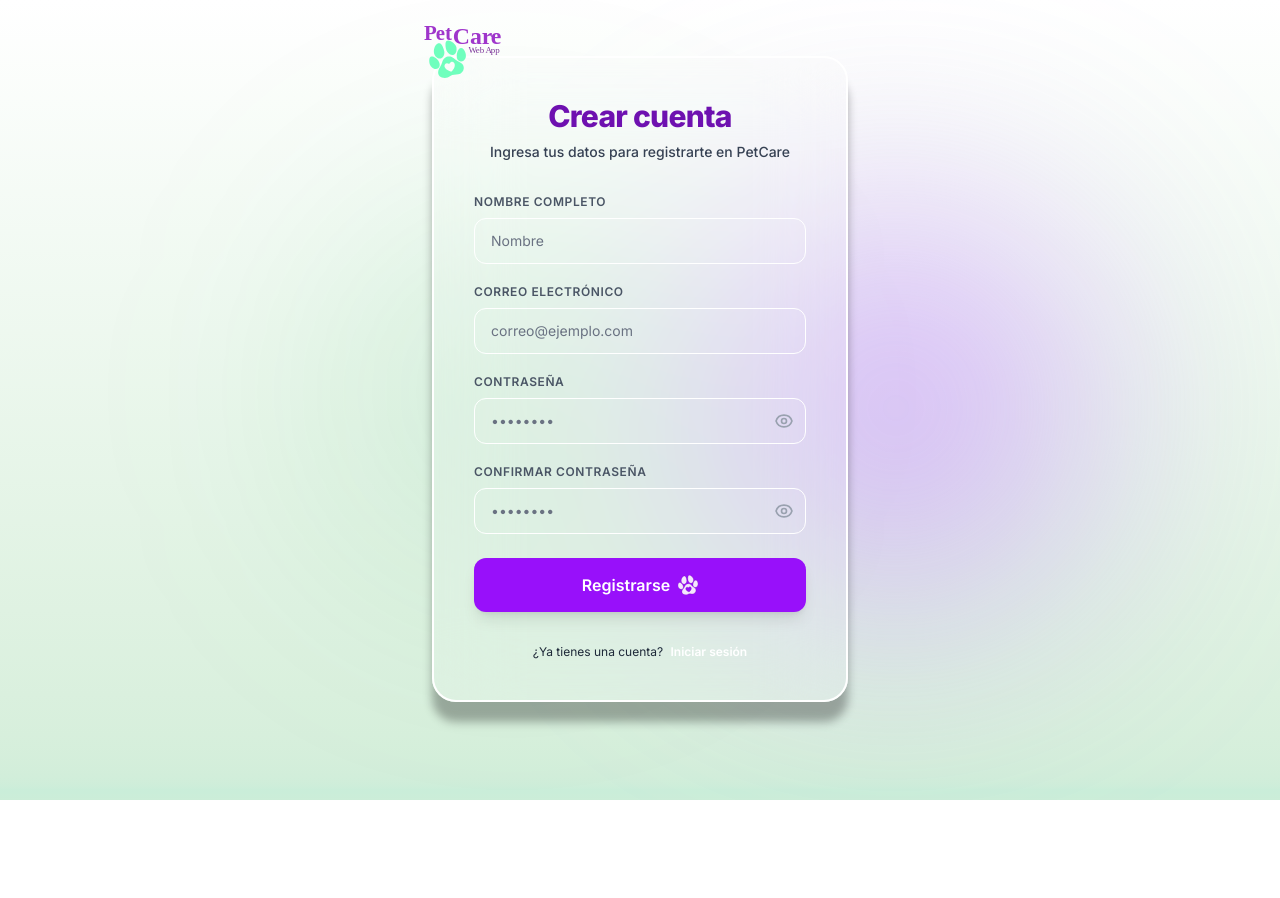
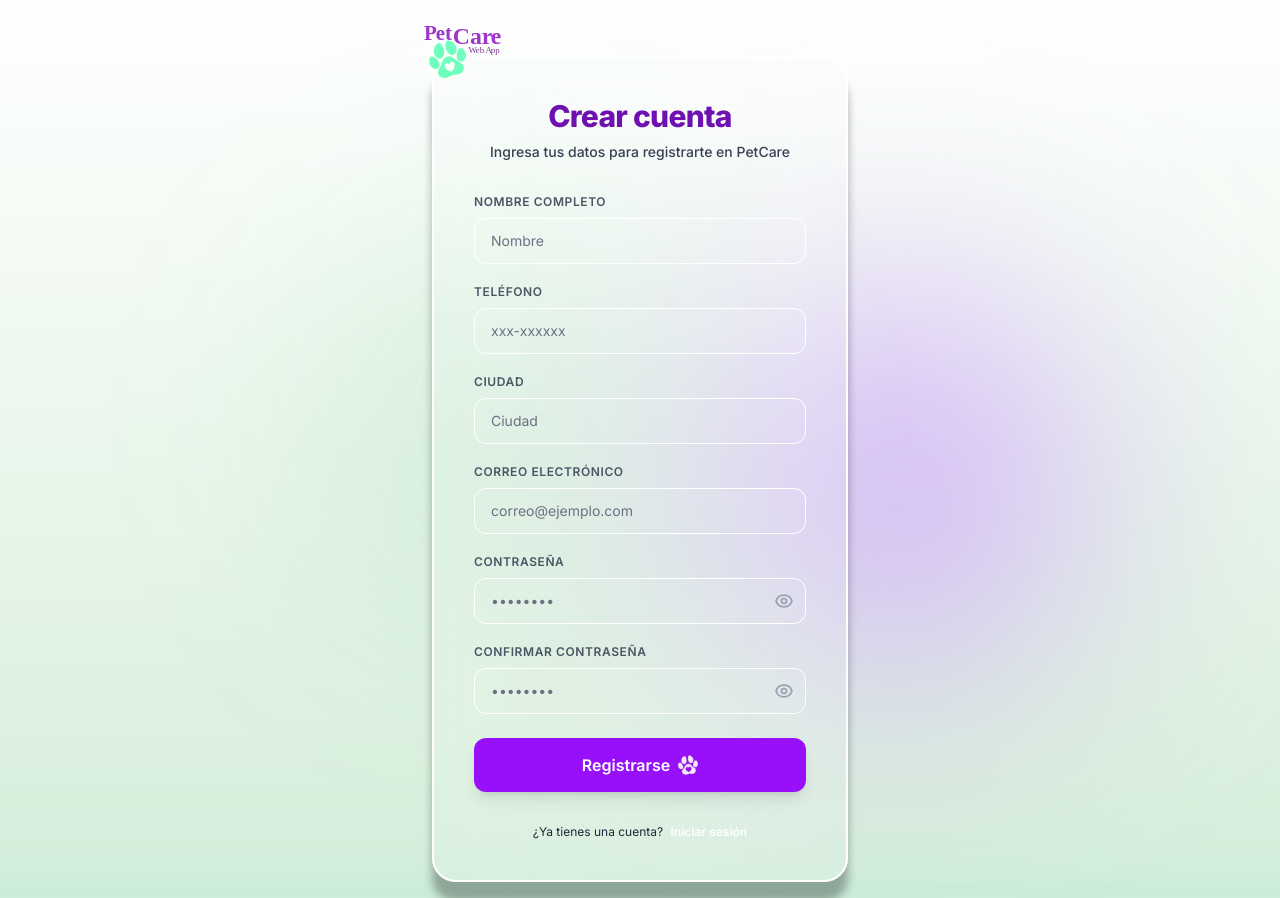
Before and after one commit to lainneker-kairos/pet_care136, a Next.js app in the folder frontend/: page /auth/register in a window 1280 px wide. Before the commit the page ends 800 px from the top, so only its background shows below. Built offline with nearby package versions, Linux system fonts and the light colour scheme.

Commit message:
creando endpoint resgister

```diff
--- a/frontend/src/Services/api.js
+++ b/frontend/src/Services/api.js
@@ -1,4 +1,15 @@
 const API_URL = "http://127.0.0.1:5000/api"
+
+
+//-- Registro --//
+export const registerUser = async (data) => {
+    const result = await fetch(`${API_URL}/register`, {
+        method: 'POST',
+        headers: {"Content-Type": "application/json"},
+        body: JSON.stringify(data),
+    })
+    return await result.json()
+}
 
 //-- Auth ---- //
 export const loginUser = async (data) => {
--- a/frontend/src/app/auth/register/page.jsx
+++ b/frontend/src/app/auth/register/page.jsx
@@ -7,6 +7,8 @@ export default function Register() {
   const [isLoading, setIsLoading] = useState(false);
   const [formData, setFormData] = useState({
     username: "",
+    phone: "",
+    city: "",
     email: "",
     password: "",
     confirmPassword: "",
@@ -137,6 +139,50 @@ export default function Register() {
               />
               {errors.username && (
                 <p className="text-red-400 text-xs mt-1.5 ml-1 font-medium">{errors.username}</p>
+              )}
+            </div>
+
+            {/* Campo: Telefono */}
+            <div>
+              <label className="block text-gray-600 text-xs font-semibold uppercase tracking-wider mb-2">
+                Teléfono
+              </label>
+              <input
+                type="text"
+                name="username"
+                value={formData.phone}
+                onChange={handleChange}
+                disabled={isLoading}
+                placeholder="xxx-xxxxxx"
+                className={`w-full px-4 py-3 rounded-xl bg-white/[0.03] text-black placeholder-gray-500 text-sm focus:outline-none focus:ring-2 transition-all duration-200 disabled:opacity-50 ${errors.username
+                    ? "border border-red-500/50 focus:ring-red-500/30 focus:border-red-500/90"
+                    : "border border-white focus:ring-green-500/70 focus:border-green-500/70"
+                  }`}
+              />
+              {errors.username && (
+                <p className="text-red-400 text-xs mt-1.5 ml-1 font-medium">{errors.phone}</p>
+              )}
+            </div>
+
+            {/* Campo: Ciudad */}
+            <div>
+              <label className="block text-gray-600 text-xs font-semibold uppercase tracking-wider mb-2">
+                Ciudad
+              </label>
+              <input
+                type="text"
+                name="username"
+                value={formData.city}
+                onChange={handleChange}
+                disabled={isLoading}
+                placeholder="Ciudad"
+                className={`w-full px-4 py-3 rounded-xl bg-white/[0.03] text-black placeholder-gray-500 text-sm focus:outline-none focus:ring-2 transition-all duration-200 disabled:opacity-50 ${errors.username
+                    ? "border border-red-500/50 focus:ring-red-500/30 focus:border-red-500/90"
+                    : "border border-white focus:ring-green-500/70 focus:border-green-500/70"
+                  }`}
+              />
+              {errors.username && (
+                <p className="text-red-400 text-xs mt-1.5 ml-1 font-medium">{errors.city}</p>
               )}
             </div>
 
```
Also changed, not shown: frontend/src/components/Accordion.jsx (added).
